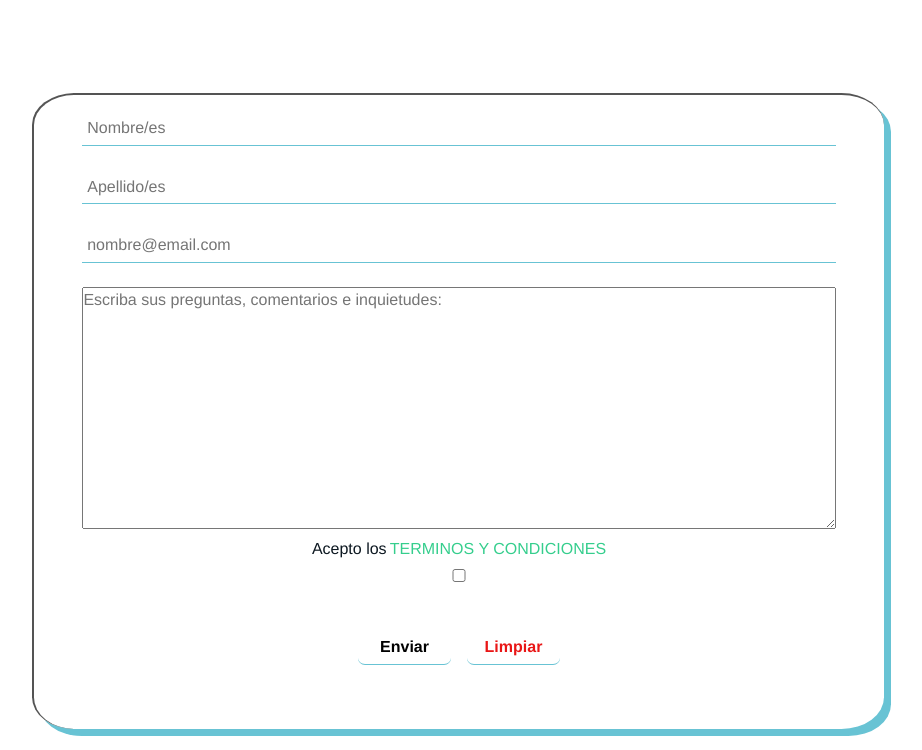
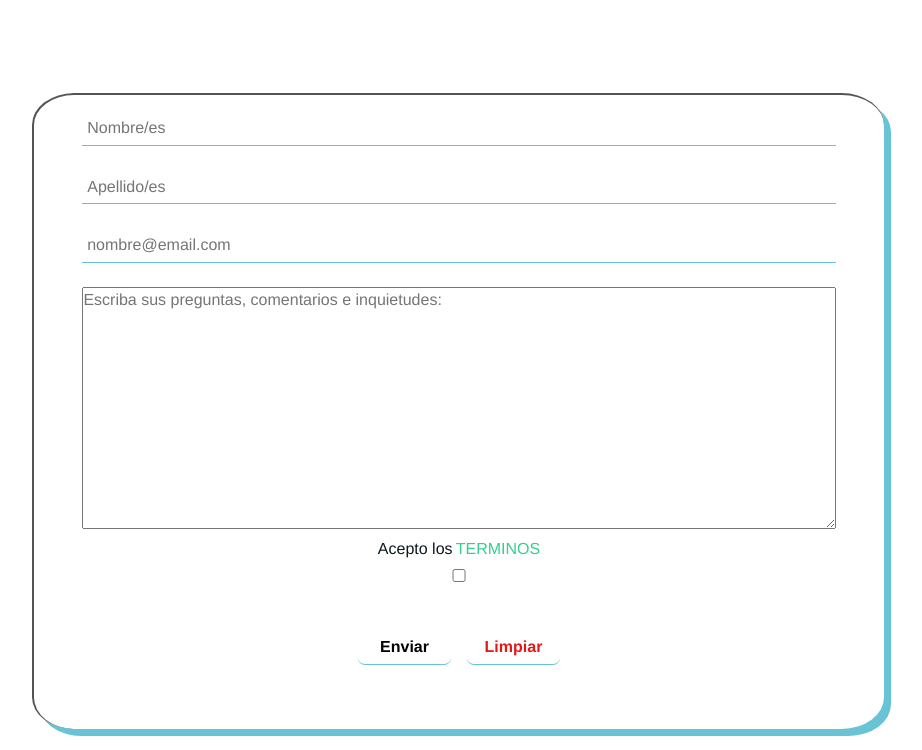
Before and after one commit to EduardoOdriozola/Viaxu, a website: page paginas/terminos.html in a window 1280 px wide. Shown: the part 725-1475 px from the top of the page, without its empty margins (182-1104 px from the left). Drawn offline with nearby package versions, Linux system fonts and the light colour scheme.

Commit message:
Fix home-contacto checkbox y label en chrome

```diff
--- a/paginas/terminos.html
+++ b/paginas/terminos.html
@@ -74,7 +74,7 @@
                             <input type="email" name="correo" placeholder="nombre@email.com" required>
                             <textarea name="comentarios" rows="10" cols="30"
                                 placeholder="Escriba sus preguntas, comentarios e inquietudes:"></textarea>
-                            <label for="condiciones">Acepto los <a href="./paginas/terminos.html">Terminos y condiciones</a></label>
+                            <label for="condiciones">Acepto los <a href="./paginas/terminos.html">Terminos</a></label>
                             <input type="checkbox" name="condiciones" required>
                             <div class="botones">
                                 <input type="submit" value="Enviar" class="botones botones__estilo">
--- a/scss/layout/_home.scss
+++ b/scss/layout/_home.scss
@@ -35,6 +35,8 @@
     form {
         display: flex;
         flex-direction: column;
+        justify-content: center;
+        align-items: center;
         width: 40%;
         padding: 1rem 3rem;
         border-radius: 5%;
@@ -43,6 +45,7 @@
         box-shadow: 7px 7px $crl--celeste;
 
         input {
+            width: 100%;
             padding: 0.3rem;
             margin-bottom: 1.5rem;
             border: 0;
```
Also changed, not shown: css/estilos.css.
